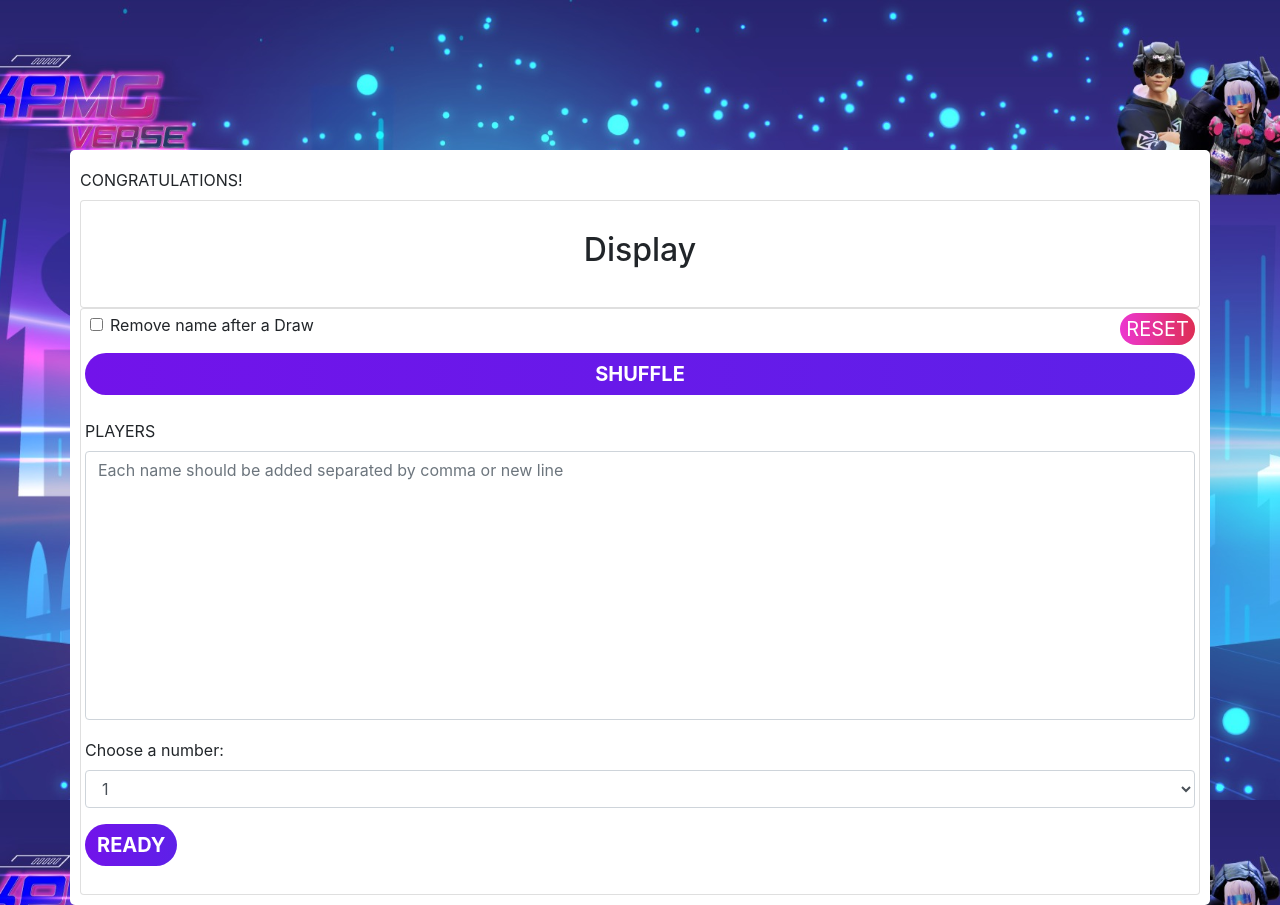
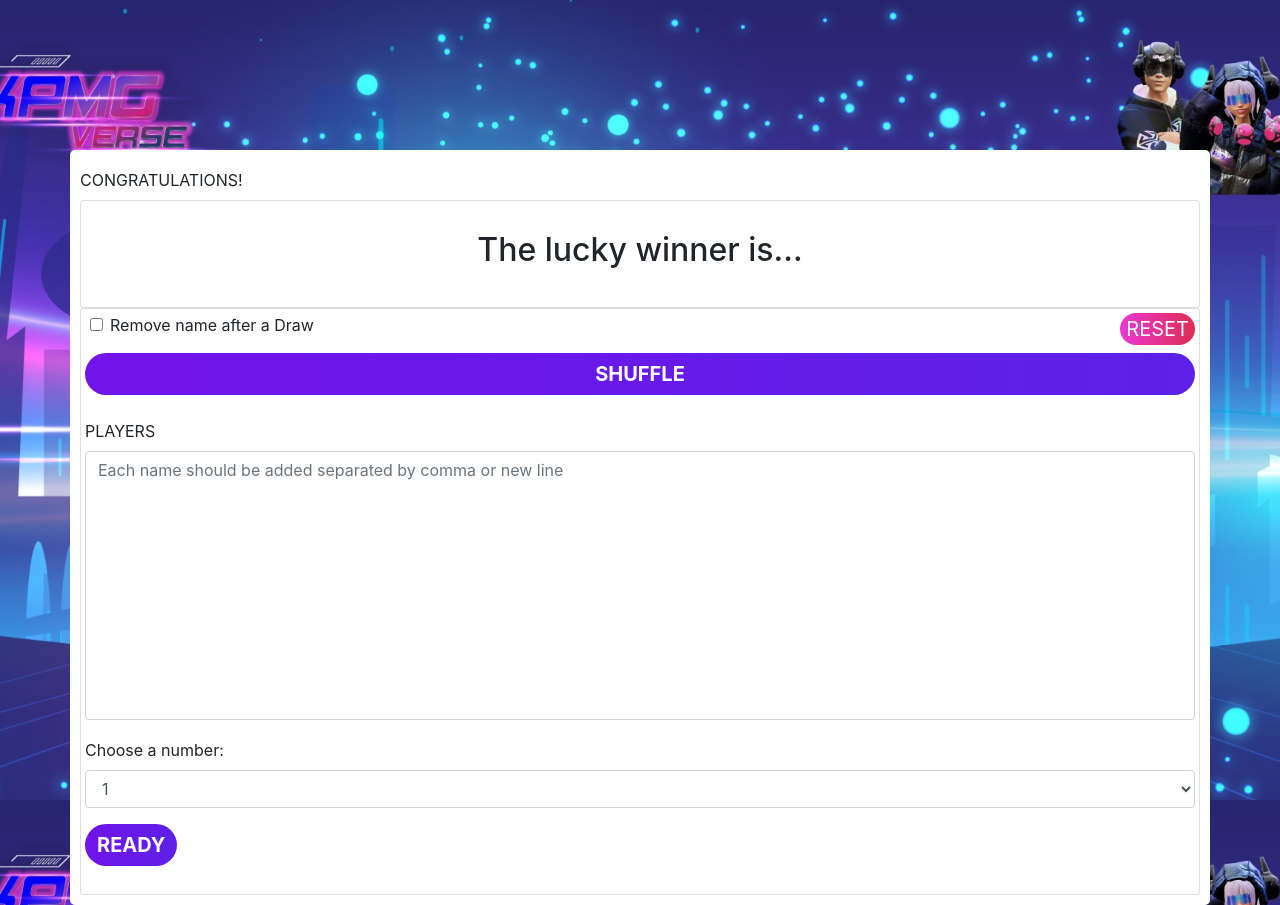
Before and after one commit to thanyapat-w/LuckyDraw, a plain HTML site: page index.html in a window 1280 px wide. Drawn offline with nearby package versions, Linux system fonts and the light colour scheme; some packages are replaced by stand-ins of ours; a script that the page names is missing.

Commit message:
Update index.html

```diff
--- a/index.html
+++ b/index.html
@@ -19,7 +19,7 @@
     <div class="container">
                 <label for="" class="mt-2">CONGRATULATIONS!</label>
                 <div class="card card-body text-center display">
-                    <h2 id="display">Display</h2>
+                    <h2 id="display">The lucky winner is...</h2>
                 </div>
                 <div id="renderwiner">
                 </div>
```
